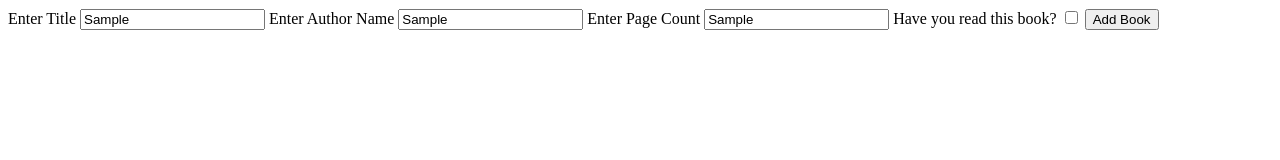
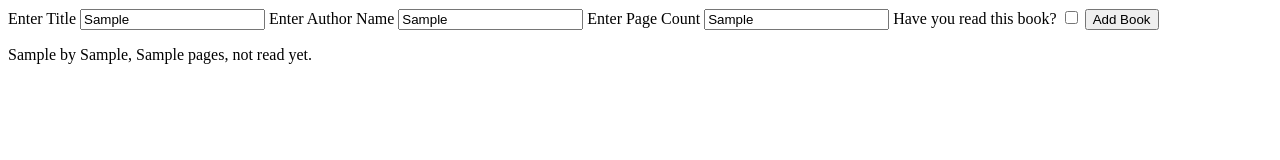
Before and after one commit to 123mahmad/library-TOP, a plain HTML site: page index.html in a window 1280 px wide. Both pictures are taken after typing "Sample", "Sample", "Sample" into the empty fields and a click on the button "Add Book". Drawn offline with Linux system fonts and the light colour scheme.

Commit message:
Add last book in array to <p></p> in html

```diff
--- a/index.html
+++ b/index.html
@@ -17,6 +17,7 @@
   <label for="bookStatus">Have you read this book?</label>
   <input type="checkbox" name="bookStatus" id="bookStatus">
   <button id="addBook">Add Book</button>
+  <p></p>
 
   <script>
     function book(title,author,pageCount,status) {
@@ -45,7 +46,11 @@
       if (newStatus == false) {newStatus = `unread`};
       let newBook = new book(newTitle,newAuthor,newPageCount,newStatus);
       library.push(newBook);
+      console.log(library);
       console.log(library[library.length-1]);
+      library.forEach(book => {
+        document.querySelector(`p`).textContent = book.info();
+      });
     }
   </script>
 </body>
```
